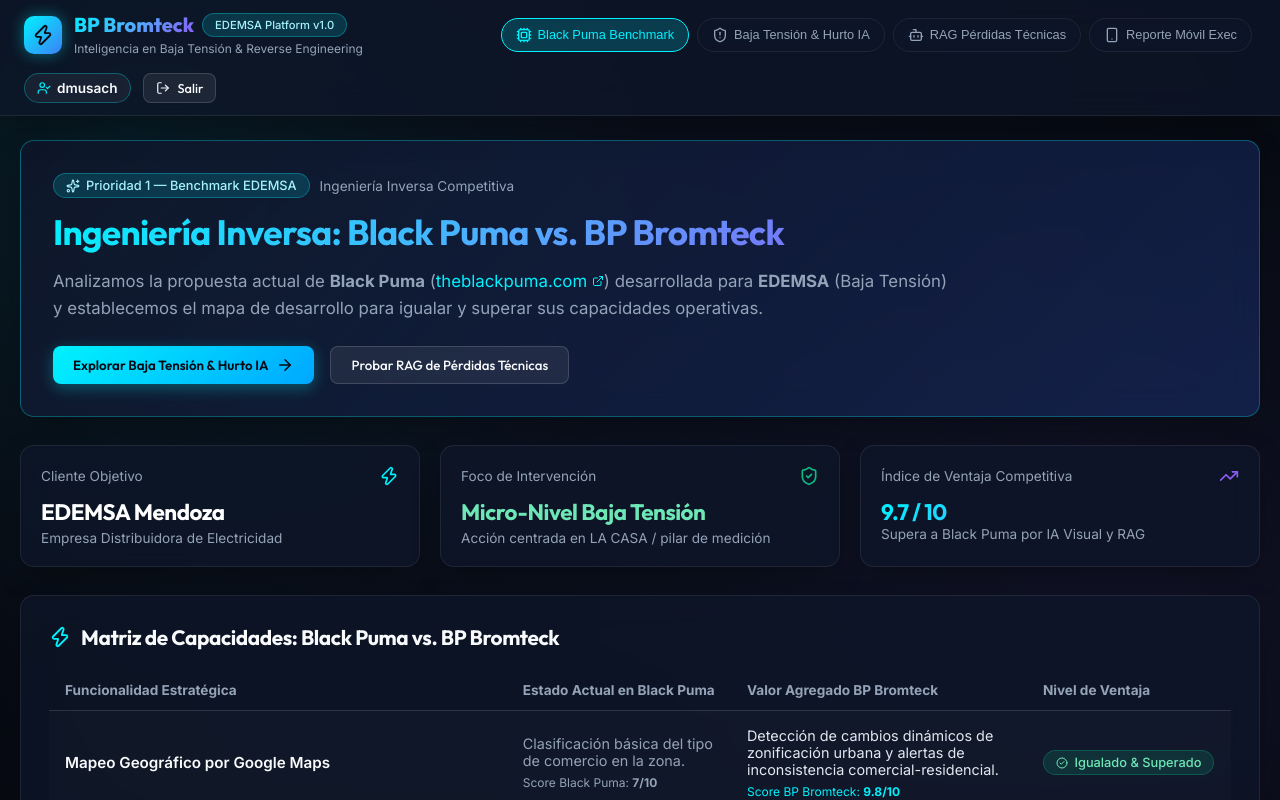
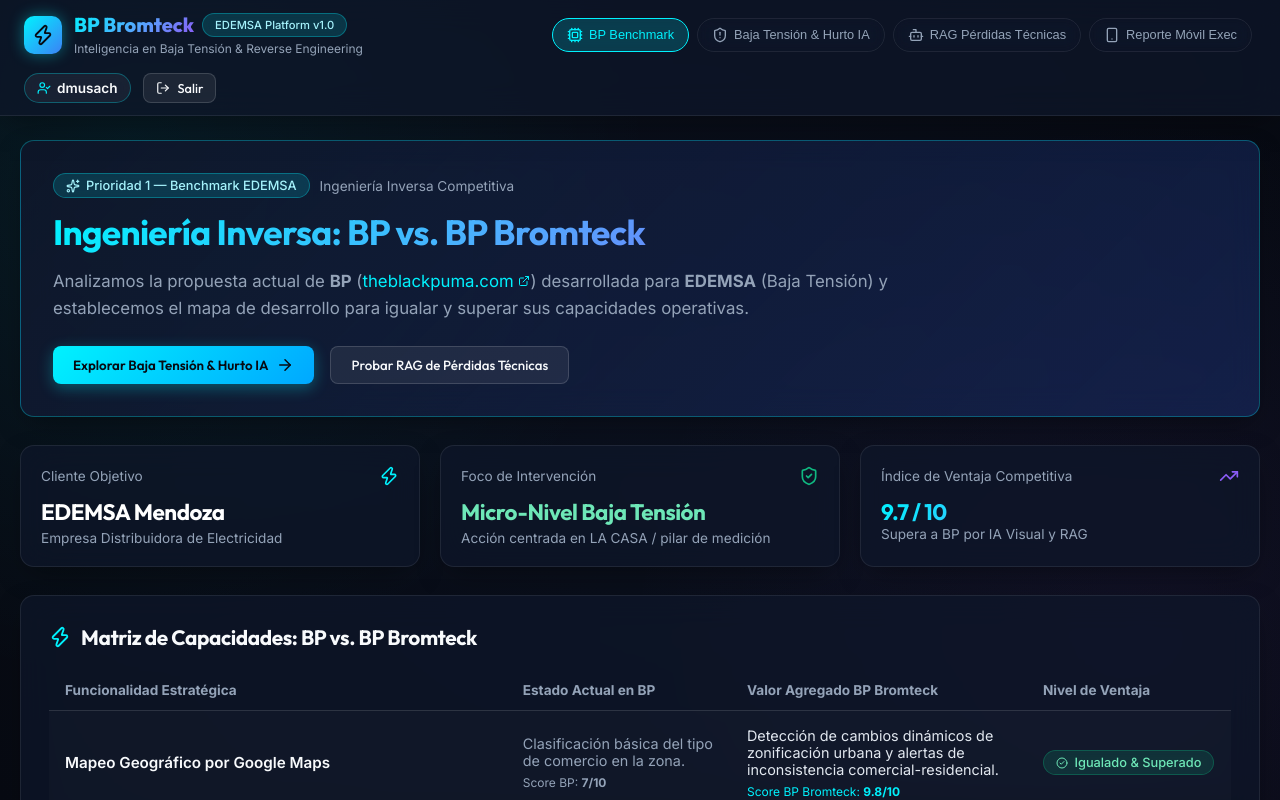
Before and after one commit to diegomusach/bp-bromteck-godel, a React (Vite) app: page / in a window 1280 px wide. Both pictures are taken after a click on the button "Ingresar a BP Bromteck". Shown: the top 800 px of the page. Built offline with nearby package versions, Linux system fonts and the light colour scheme.

Commit message:
refactor: Ensure BP naming across all components

```diff
--- a/src/components/BlackPumaComparison.jsx
+++ b/src/components/BlackPumaComparison.jsx
@@ -25,10 +25,10 @@ export default function BlackPumaComparison({ onNavigate }) {
           </div>
 
           <h2 style={{ fontSize: '2.2rem', marginBottom: '14px' }} className="gradient-text">
-            Ingeniería Inversa: Black Puma vs. BP Bromteck
+            Ingeniería Inversa: BP vs. BP Bromteck
           </h2>
           <p style={{ color: 'var(--text-muted)', fontSize: '1.05rem', lineHeight: '1.6', marginBottom: '24px' }}>
-            Analizamos la propuesta actual de <strong>Black Puma</strong> (<a href="https://theblackpuma.com/" target="_blank" rel="noreferrer" style={{ color: '#00f2fe', textDecoration: 'none' }}>theblackpuma.com <ExternalLink size={12} /></a>) desarrollada para <strong>EDEMSA</strong> (Baja Tensión) y establecemos el mapa de desarrollo para igualar y superar sus capacidades operativas.
+            Analizamos la propuesta actual de <strong>BP</strong> (<a href="https://theblackpuma.com/" target="_blank" rel="noreferrer" style={{ color: '#00f2fe', textDecoration: 'none' }}>theblackpuma.com <ExternalLink size={12} /></a>) desarrollada para <strong>EDEMSA</strong> (Baja Tensión) y establecemos el mapa de desarrollo para igualar y superar sus capacidades operativas.
           </p>
 
           <div style={{ display: 'flex', flexWrap: 'wrap', gap: '16px' }}>
@@ -69,7 +69,7 @@ export default function BlackPumaComparison({ onNavigate }) {
             <TrendingUp size={20} color="#8b5cf6" />
           </div>
           <h3 style={{ fontSize: '1.4rem' }} className="gradient-text">9.7 / 10</h3>
-          <p style={{ color: 'var(--text-muted)', fontSize: '0.85rem' }}>Supera a Black Puma por IA Visual y RAG</p>
+          <p style={{ color: 'var(--text-muted)', fontSize: '0.85rem' }}>Supera a BP por IA Visual y RAG</p>
         </div>
       </div>
 
@@ -77,7 +77,7 @@ export default function BlackPumaComparison({ onNavigate }) {
       <div className="glass-panel" style={{ padding: '28px' }}>
         <h3 style={{ fontSize: '1.3rem', marginBottom: '20px', display: 'flex', alignItems: 'center', gap: '10px' }}>
           <Zap color="#00f2fe" size={22} />
-          Matriz de Capacidades: Black Puma vs. BP Bromteck
+          Matriz de Capacidades: BP vs. BP Bromteck
         </h3>
 
         <div style={{ overflowX: 'auto' }}>
@@ -85,7 +85,7 @@ export default function BlackPumaComparison({ onNavigate }) {
             <thead>
               <tr style={{ borderBottom: '1px solid rgba(255, 255, 255, 0.12)', color: 'var(--text-muted)', fontSize: '0.85rem' }}>
                 <th style={{ padding: '12px 16px' }}>Funcionalidad Estratégica</th>
-                <th style={{ padding: '12px 16px' }}>Estado Actual en Black Puma</th>
+                <th style={{ padding: '12px 16px' }}>Estado Actual en BP</th>
                 <th style={{ padding: '12px 16px' }}>Valor Agregado BP Bromteck</th>
                 <th style={{ padding: '12px 16px', textTransform: 'center' }}>Nivel de Ventaja</th>
               </tr>
@@ -102,7 +102,7 @@ export default function BlackPumaComparison({ onNavigate }) {
                   <td style={{ padding: '16px', color: 'var(--text-muted)', fontSize: '0.9rem', maxWidth: '240px' }}>
                     {cap.blackPumaStatus}
                     <div style={{ marginTop: '6px', fontSize: '0.75rem', color: '#94a3b8' }}>
-                      Score Black Puma: <strong>{cap.scoreBP}/10</strong>
+                      Score BP: <strong>{cap.scoreBP}/10</strong>
                     </div>
                   </td>
                   <td style={{ padding: '16px', color: '#e2e8f0', fontSize: '0.9rem', maxWidth: '320px' }}>
--- a/src/components/Navbar.jsx
+++ b/src/components/Navbar.jsx
@@ -64,7 +64,7 @@ export default function Navbar({ activeTab, setActiveTab, currentUser, onLogout
             }}
           >
             <Cpu size={16} />
-            <span>Black Puma Benchmark</span>
+            <span>BP Benchmark</span>
           </button>
 
           <button
--- a/src/data/mockData.js
+++ b/src/data/mockData.js
@@ -1,4 +1,4 @@
-// Mock Data for BP Bromteck (EDEMSA Case Study & Black Puma Benchmark)
+// Mock Data for BP Bromteck (EDEMSA Case Study & BP Benchmark)
 
 export const VALID_USERS = [
   { username: 'dmusach', name: 'Diego Musach', role: 'Director de Producto & Estrategia', pass: 'BP-dmusach-2026' },
@@ -6,7 +6,7 @@ export const VALID_USERS = [
 ];
 
 export const BLACK_PUMA_BENCHMARK = {
-  competitorName: "Black Puma (theblackpuma.com)",
+  competitorName: "BP (theblackpuma.com)",
   currentClient: "EDEMSA (Empresa Distribuidora de Electricidad de Mendoza S.A.)",
   initialFocus: "Red de Baja Tensión (Micro-Nivel por Cliente/Inmueble)",
   capabilities: [
```
